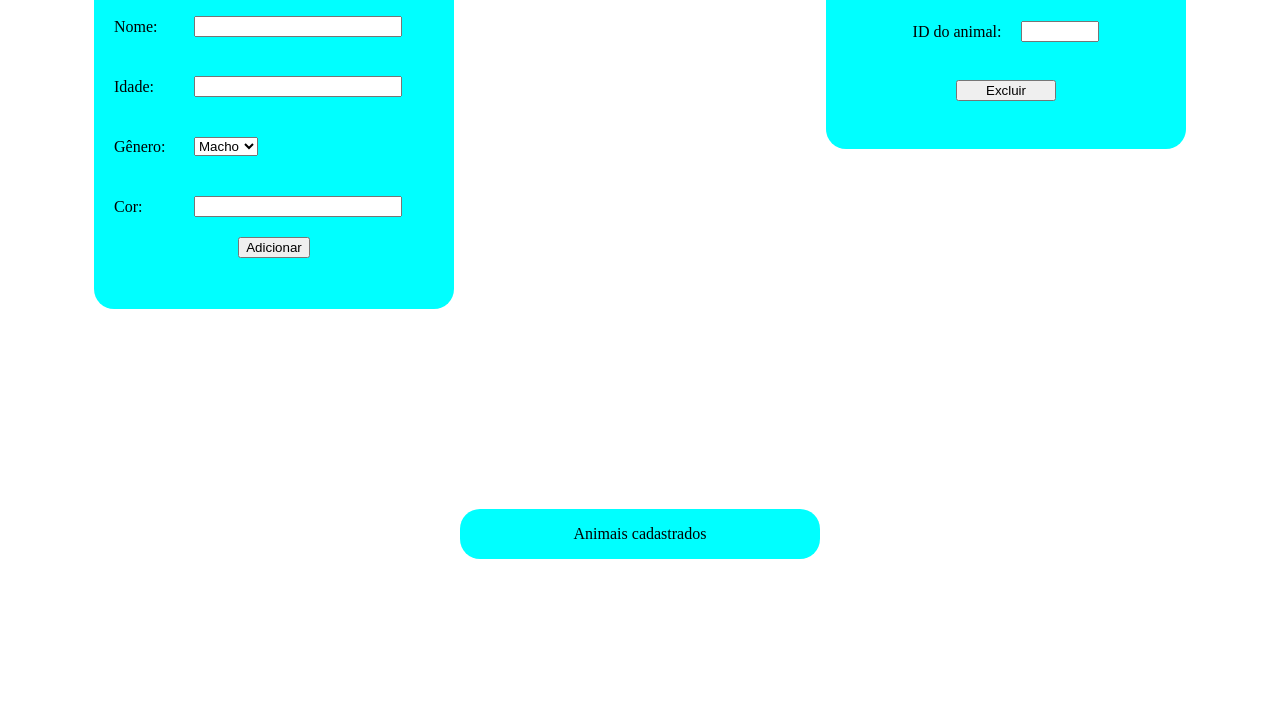
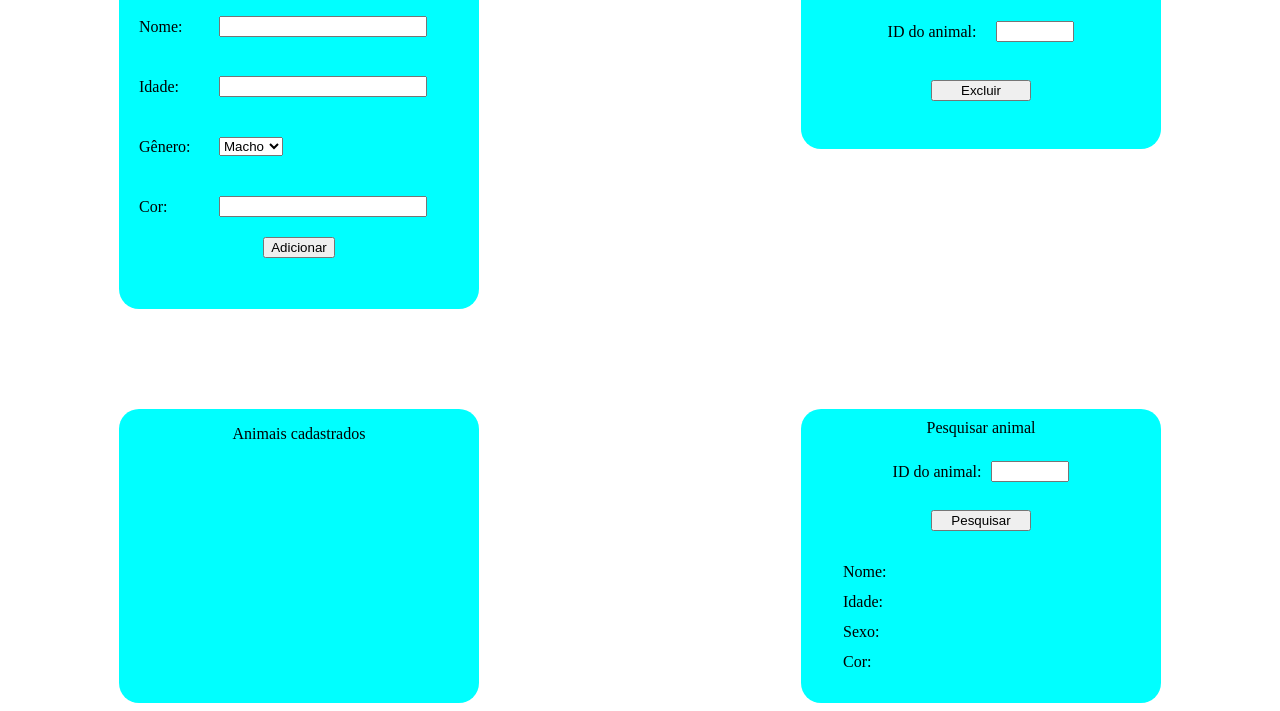
Before and after one commit to steven-dev8/app-animal, a plain HTML site: page public/index.html in a window 1280 px wide. Shown: the part 121-832 px from the top of the page. Before the commit the page ends 800 px from the top, so only its background shows below. Drawn offline with nearby package versions, Linux system fonts and the light colour scheme; no server answers.

Commit message:
Animal query box added

```diff
--- a/public/index.html
+++ b/public/index.html
@@ -50,6 +50,32 @@
             <ul id="lista-animais">
             </ul>
         </div>
+        <div class="consultar_animal">
+            <label for="">Pesquisar animal</label>
+            <div>
+                <p>ID do animal: </p>
+                <input type="text" id="id_consulta">
+            </div>
+            <button id="btn_consulta">Pesquisar</button>
+            <table class="tabela_consulta" >
+                <tr>
+                    <td>Nome: </td>
+                    <td id="nome_consulta"></td>
+                </tr>
+                <tr>
+                    <td>Idade: </td>
+                    <td id="idade_consulta"></td>
+                </tr>
+                <tr>
+                    <td>Sexo: </td>
+                    <td id="sexo_consulta"></td>
+                </tr>
+                <tr>
+                    <td>Cor: </td>
+                    <td id="cor_consulta"></td>
+                </tr>
+            </table>
+        </div>
     </main>
 </body>
 </html>
--- a/public/index.js
+++ b/public/index.js
@@ -35,10 +35,21 @@ document.getElementById('btn_excluir').addEventListener('click', async (event) =
     listar_animais()
 })
 
+document.getElementById('btn_consulta').addEventListener('click', async () => {
+    const id = document.getElementById('id_consulta').value;
+    const dados = await axios.get(`http://127.0.0.1:8000/animals/${id}`)
+    const info = dados.data
+    if (dados) {
+        const nome = document.getElementById('nome_consulta');
+        const idade = document.getElementById('idade_consulta');
+        const sexo = document.getElementById('sexo_consulta');
+        const cor = document.getElementById('cor_consulta');
 
-function main() {
-    listar_animais();
-    excluir_animal();
-}
+        nome.innerText = info.name;
+        idade.innerText = info.age;
+        sexo.innerText = info.genre;
+        cor.innerText = info.color;
+    }
+})
 
-main()
+listar_animais();
--- a/public/style.css
+++ b/public/style.css
@@ -11,7 +11,7 @@ main {
     display: flex;
     flex-wrap: wrap;
     justify-content: space-around;
-    gap: 200px;
+    gap: 100px;
 }
 
 h1 {
@@ -84,3 +84,44 @@ h1 {
     align-self: center;
     margin-top: 13px;
 }
+
+.consultar_animal {
+    display: flex;
+    flex-direction: column;
+    align-items: center;
+    width: 360px;
+    border-radius: 20px;
+    background-color: #00ffff;
+}
+
+.consultar_animal label {
+    text-align: center;
+    padding: 10px;
+}
+
+.consultar_animal div {
+    display: flex;
+    justify-content: center;
+    align-items: center;
+    gap: 10px;
+}
+
+.consultar_animal button {
+    align-self: center;
+    width: 100px;
+    margin-top: 13px;
+}
+
+.consultar_animal div input {
+    width: 70px;
+}
+
+.tabela_consulta {
+    align-self: flex-start;
+    padding: 25px;
+    margin-left: 10px;
+}
+
+td {
+    padding: 5px;
+}
```
